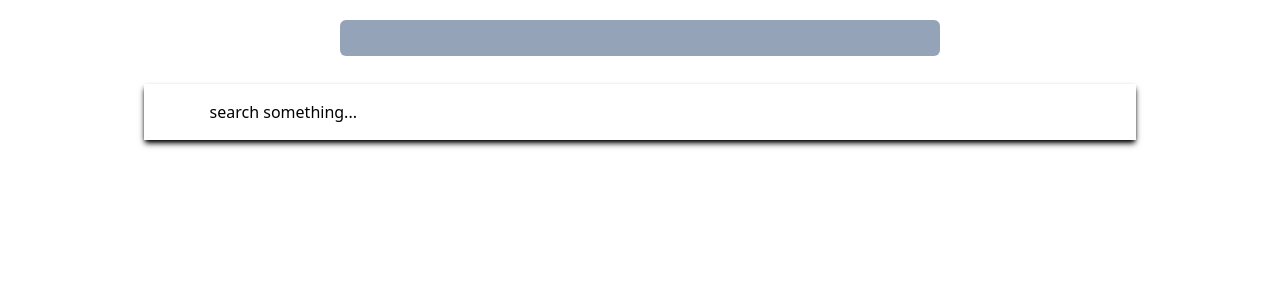
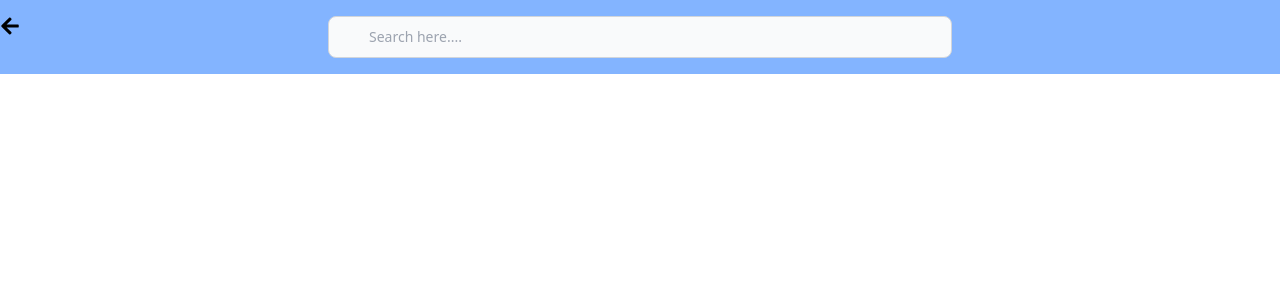
Before and after one commit to gunavardhan27/movieapp, a React (Create React App) app: page /search in a window 1280 px wide. Shown: the top 300 px of the page. Built offline with nearby package versions, Linux system fonts and the light colour scheme.

Commit message:
added-styling

```diff
--- a/src/App.js
+++ b/src/App.js
@@ -39,7 +39,7 @@ function App() {
   const movieData = useSelector(state=>state.movies.movies)
 
   return (
-    <div>
+    <div className="bg-[#83B4FF]">
       <NavBar />
 
     <Movies page={page} pageDecrease={pageDecrease} pageIncrease={pageIncrease} movieData={movieData} handle={handle} />
--- a/src/components/Favourites.jsx
+++ b/src/components/Favourites.jsx
@@ -7,8 +7,8 @@ const Favourites = () => {
     favourites = JSON.parse(localStorage.getItem('favourites',favourites)) || []
   }
   return (
-    <div className='flex flex-col items-center justify-center gap-8 m-4'>
-      <p>Your Favourites</p>
+    <div className='flex flex-col items-center justify-center gap-8 bg-[#83B4FF] p-3'>
+      <p className='mt-4 text-3xl font-bold'>Your Favourites</p>
       <Map movies={favourites} alt='Loading' />
     </div>
   )
--- a/src/components/Map.jsx
+++ b/src/components/Map.jsx
@@ -2,10 +2,10 @@ import React from 'react'
 import Movie from './Movie'
 const Map = ({movies,alt}) => {
   return (
-    <div className="w-4/5 mx-auto shadow-black shadow-md">
-      <div className="mx-auto grid  sm:grid-cols-2 md:grid-cols-4 items-center justify-center gap-4 p-4 w-[90%]">
+    <div className="w-4/5 mx-auto shadow-black shadow-md bg-[#030637] rounded-lg ">
+      <div className="mx-auto grid  sm:grid-cols-2 md:grid-cols-4 items-center justify-center gap-4 p-4 w-[90%] text-white">
         {movies && movies.length ? movies.map(movie=>(
-            <Movie movie={movie} />
+            <Movie key={movie.id} movie={movie} />
         )):alt}
       </div>
     </div>
--- a/src/components/Movie.jsx
+++ b/src/components/Movie.jsx
@@ -11,7 +11,7 @@ const Movie = ({movie}) => {
     <div className='p-2 flex flex-col items-center justify-center gap-3'>
         <img className='w-[200px] h-[250px] md:h-[350px] md:w-[250px] rounded-md' src={`https://image.tmdb.org/t/p/w500/${movie.poster_path}`}
         alt={movie.original_title} />
-        <p className='text-xl font-bold w-[200px] md:w-[250px]'>{movie.original_title}</p>
+        <p className='text-xl font-bold w-[200px] md:w-[250px] text-white'>{movie.original_title}</p>
     </div>
     </button>
   )
--- a/src/components/MovieDescription.jsx
+++ b/src/components/MovieDescription.jsx
@@ -33,7 +33,7 @@ const MovieDescription = () => {
   }
 
   return (
-    <div className='p-2'>
+    <div className='p-2 bg-[#83B4FF] '>
       <FaCircleArrowLeft className='m-3 h-[40px] w-[40px]' onClick={handle} />
     <div className='flex flex-col md:flex-row items-center justify-center md:items-start md:justify-around gap-4 m-20 shadow-black shadow-lg bg-gray-400 p-2'>
     <img className='w-[90%] h-[150px] md:basis-[56%] md:h-[440px] rounded-md' src={`https://image.tmdb.org/t/p/original/${movie.backdrop_path}`} />
@@ -46,14 +46,14 @@ const MovieDescription = () => {
       <FaRegStar className='text-yellow-500' />
        {movie.vote_average}
       </p>
-      <p className='w-[80%] text-lg'>
+      <p className='w-[95%] md:w-[80%] text-lg'>
       {movie.overview}
       </p>
       <div>
       {favourites.some(mv=>mv.id === movie.id) ?
-        <button className='p-2 bg-blue-300 rounded-md mt-4' onClick={handleRemove}>Remove from Favourites </button>
+        <button className='p-2 bg-blue-300 rounded-md mt-4 shadow-black shadow-md' onClick={handleRemove}>Remove from Favourites </button>
       :
-      <button className='p-2 bg-blue-300 rounded-md mt-4' onClick={handleAdd}>Add to Favourites </button>
+      <button className='p-2 bg-blue-300 rounded-md mt-4 shadow-black shadow-md' onClick={handleAdd}>Add to Favourites </button>
       }
       </div>
     </div>
--- a/src/components/Movies.jsx
+++ b/src/components/Movies.jsx
@@ -3,7 +3,7 @@ import Button from './Button'
 import Map from './Map';
 const Movies = ({page,pageDecrease,pageIncrease,movieData,handle}) => {
   return (
-    <div>
+    <div className=''>
     <Map movies={movieData[page-1]} alt='Loading....' />
     <div className="flex flex-row items-center justify-center mt-3 gap-3">
       <Button toggle={pageDecrease} className={`${page===1 && 'hidden'} p-2 hover:bg-blue-400 rounded-md`}>Prev</Button>
--- a/src/components/NavBar.jsx
+++ b/src/components/NavBar.jsx
@@ -11,16 +11,16 @@ const NavBar = () => {
         navigate('/favourites')
     }
   return (
-    <div className='h-14 bg-slate-400 w-full mb-6 flex flex-row items-start justify-between p-3'>
-        <p className='basis-2/3 text-2xl md:text-3xl font-bold'>
-            MoviePlix
+    <div className='h-14 w-full mb-6 flex flex-row items-start justify-between p-3'>
+        <p className='basis-2/3 text-2xl md:text-3xl font-bold flex flex-row'>
+            <p>Movie</p><p className='text-blue-800'>Plix</p>
         </p>
         <div className=' basis-1/3 flex flex-row items-center justify-center gap-1 md:gap-4'>
             <button onClick={handle} className='flex flex-row items-center justify-between'>
                 Search
-            <CiSearch className='w-[30px] h-[30px]'  />
+            <CiSearch className='w-[30px] h-[30px]' />
             </button>
-            <p className='p-2 bg-slate-100 rounded-md' onClick={handleFavourite}>Favourites</p>
+            <button className='p-2 bg-slate-100 rounded-md shadow-black shadow-md' onClick={handleFavourite}>Favourites</button>
         </div>
     </div>
   )
--- a/src/components/SearchBar.jsx
+++ b/src/components/SearchBar.jsx
@@ -2,7 +2,14 @@ import React, { useState } from 'react'
 import { useSelector } from 'react-redux'
 import Movie from './Movie'
 import Map from './Map'
+import { FaArrowLeft } from 'react-icons/fa'
+import { useNavigate } from 'react-router'
 const SearchBar = () => {
+  const navigate = useNavigate()
+  function handle(){
+
+    navigate('/')
+  }
     const data = useSelector(state=>state.movies.allMovies)
     let val = 'Search Something....'
     const [search,setValue] = useState('')
@@ -14,13 +21,18 @@ const SearchBar = () => {
     val = 'No results found ....'
     }
     else{
-    val = 'search something...'
+    val = ''
     }
 
   return (
-    <div className='m-5 flex flex-col items-center justify-center gap-7'>
-    <input className='bg-slate-400 h-[36px] w-[600px] rounded-md text-gray-800' onChange={(event)=>setValue(event.target.value)} type='text' />
-    <Map movies={filteredData.slice(0,30)} alt={val} />
+    <div className='p-4 flex flex-col items-center justify-center gap-7 bg-[#83B4FF] '>
+      <FaArrowLeft className='top-0 left-0 absolute mt-4 w-[20px] h-[20px] ' onClick={handle} />
+    <input className='bg-gray-50 border border-gray-300 text-gray-900 text-sm rounded-lg w-[50%]
+     focus:ring-blue-500 focus:border-blue-500 block ps-10 p-2.5  dark:bg-gray-700 dark:border-gray-600
+     dark:placeholder-gray-400 dark:text-white dark:focus:ring-blue-500 dark:focus:border-blue-500'
+     placeholder='Search here....'
+     onChange={(event)=>setValue(event.target.value)} type='text' />
+    {filteredData.length ? <Map movies={filteredData.slice(0,28)} alt={val} />:''}
 
     </div>
   )
```
